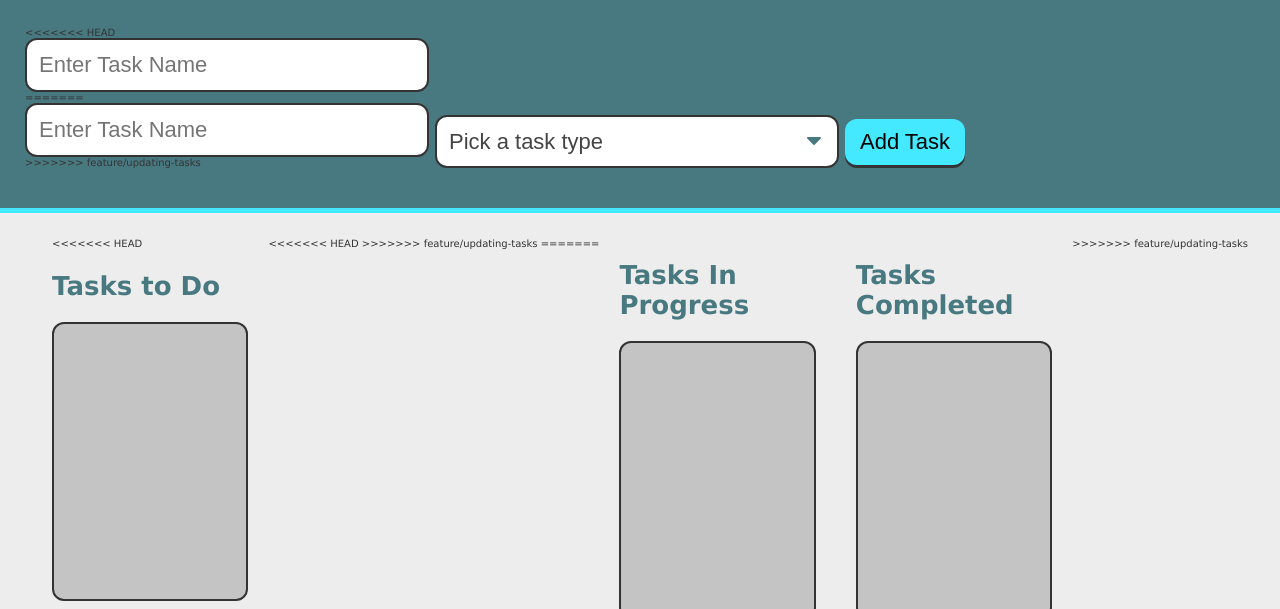
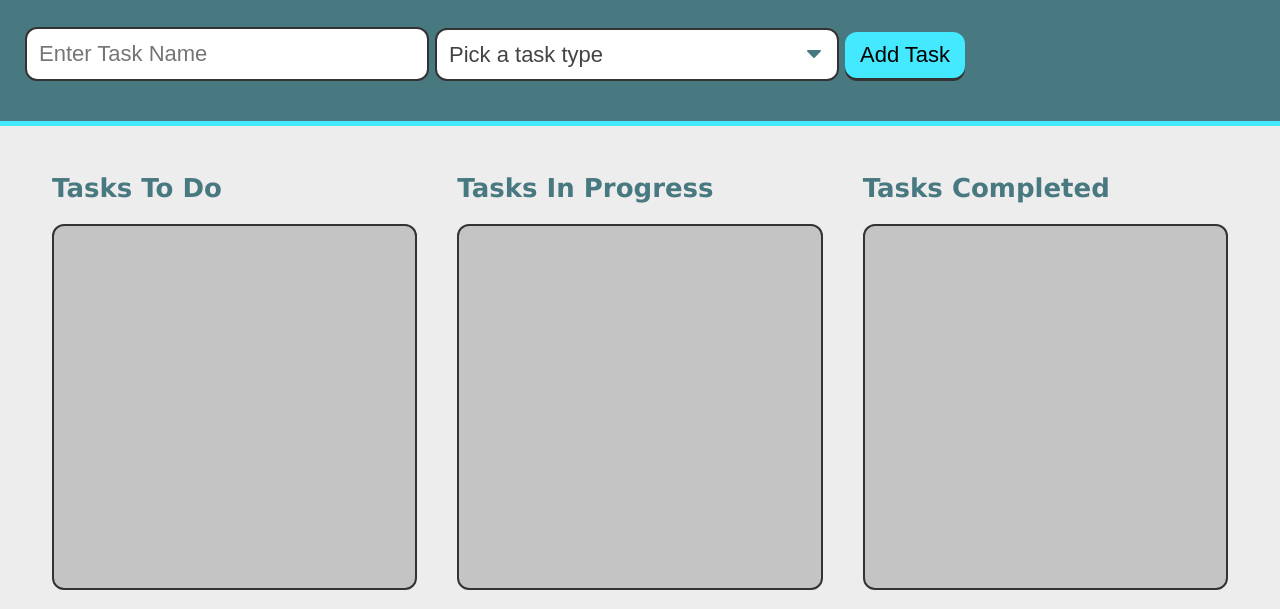
Before and after one commit to aweghorst/taskinator, a plain HTML site: page index.html in a window 1280 px wide. Shown: the part 115-724 px from the top of the page. Drawn offline with Linux system fonts and the light colour scheme.

Commit message:
fresh code

```diff
--- a/index.html
+++ b/index.html
@@ -16,11 +16,7 @@
     <p>Click the button below to add a new task!</p>
     <form id="task-form">
       <div class="form-group">
-<<<<<<< HEAD
-        <input type="text" name="task-name" class="text-input" placeholder="Enter Task Name" />
-=======
         <input type="text" name="task-name" placeholder="Enter Task Name" />
->>>>>>> feature/updating-tasks
       </div>
       <div class="form-group">
         <select name="task-type" class="select-dropdown">
@@ -39,16 +35,9 @@
   <main class="page-content" id="page-content">
     <!-- Tasks To Do -->
     <section class="task-list-wrapper">
-<<<<<<< HEAD
-      <h2 class="list-title">Tasks to Do</h2>
-      <ul class="task-list" id="tasks-to-do"></ul>
-=======
       <h2 class="list-title">Tasks To Do</h2>
       <ul class="task-list" id="tasks-to-do"></ul>
     </section>
-<<<<<<< HEAD
->>>>>>> feature/updating-tasks
-=======
 
     <!-- Tasks In Progress -->
     <section class="task-list-wrapper">
@@ -61,7 +50,6 @@
       <h2 class="list-title">Tasks Completed</h2>
       <ul class="task-list" id="tasks-completed"></ul>
     </section>
->>>>>>> feature/updating-tasks
   </main>
 
   <footer>
```
